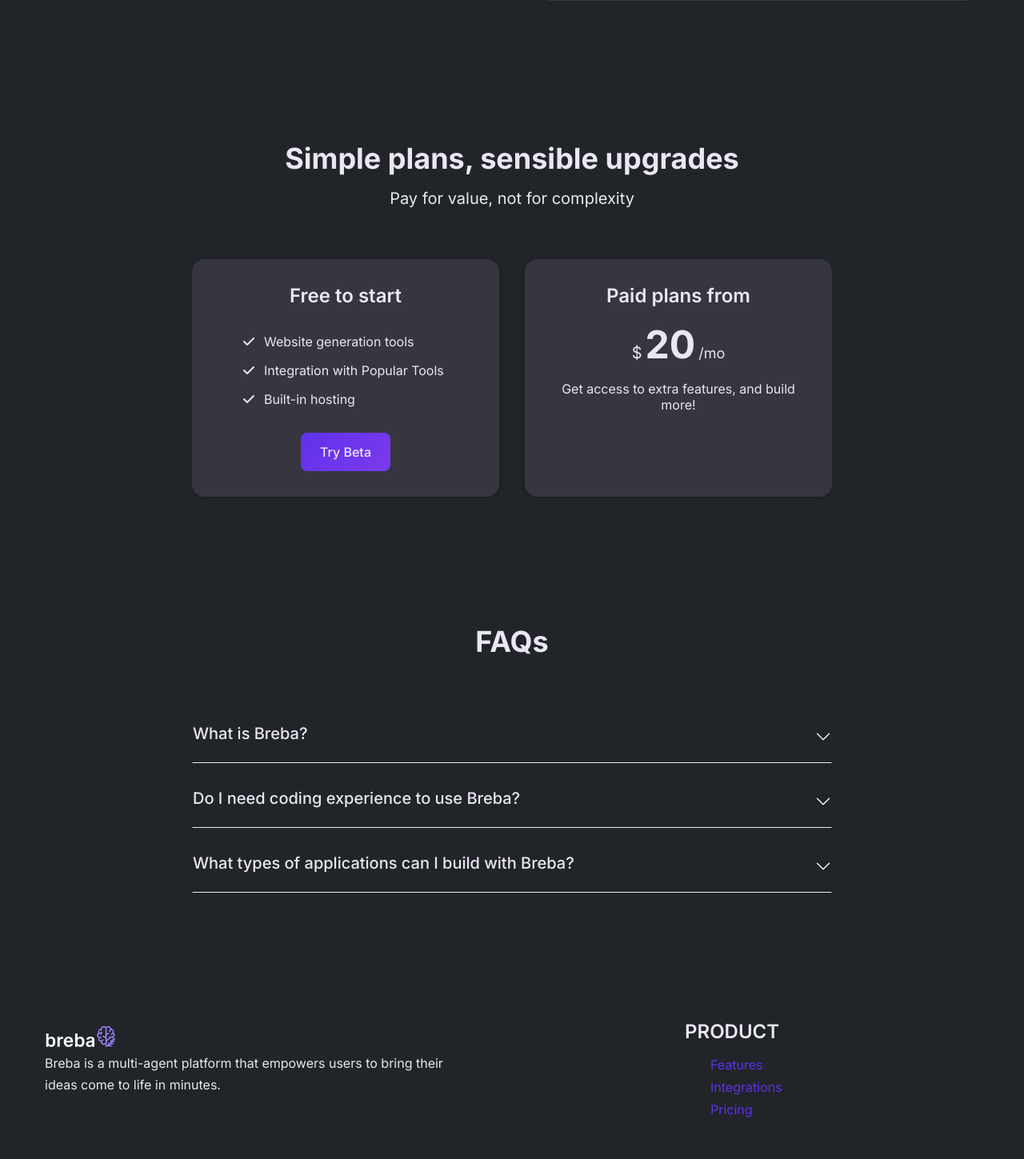
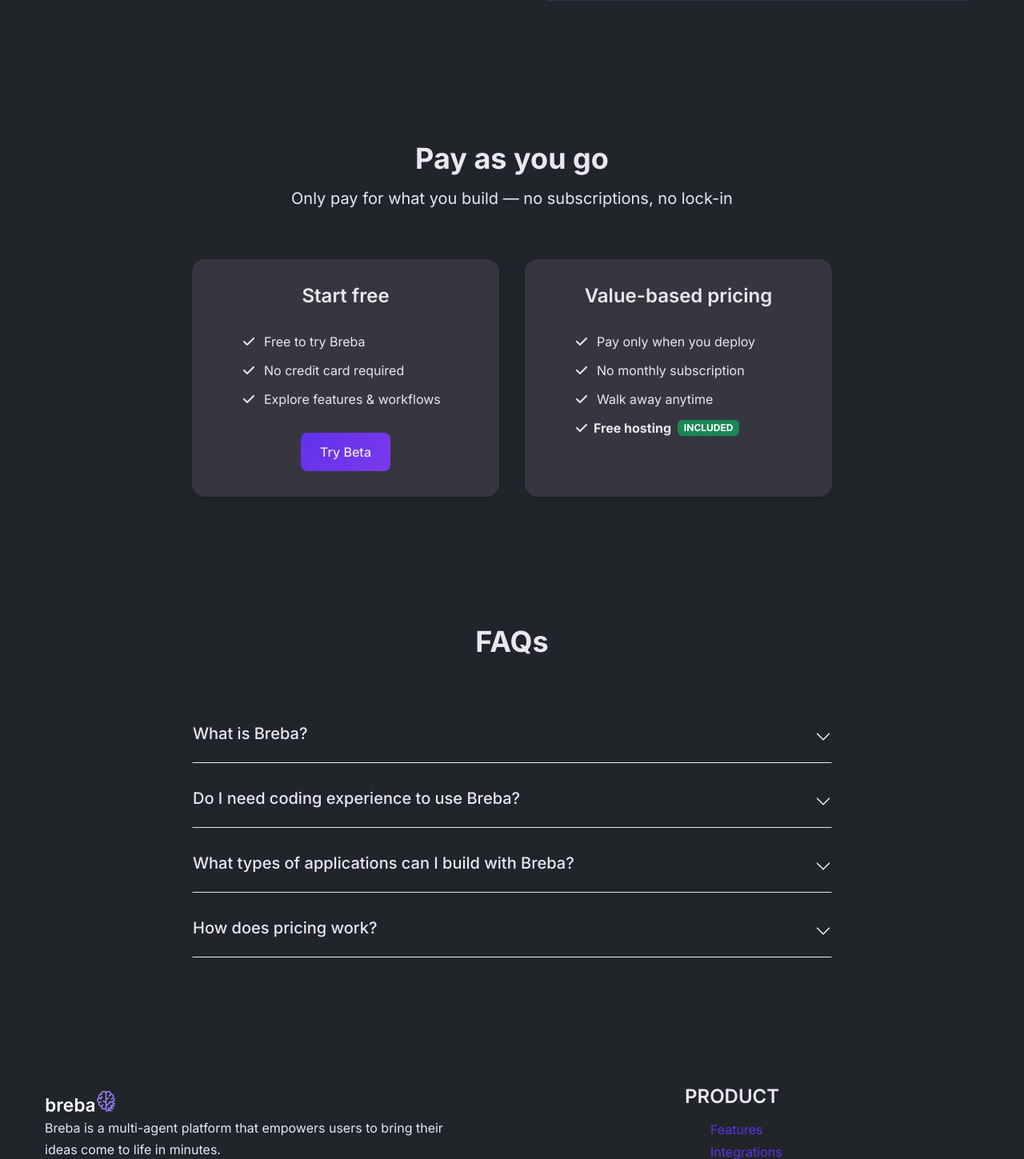
Before and after one commit to mhbrk/disc-site, a FastAPI app: page / in a window 1280 px wide. Shown: the part 2113-3562 px from the top of the page at 80% size. Run offline with FastAPI, Linux system fonts and the light colour scheme; parts of the project's set-up code (start-up, migrations or seed data) failed here and were passed over.

Commit message:
change to value based pricing

```diff
--- a/breba_app/templates/home.html
+++ b/breba_app/templates/home.html
@@ -397,35 +397,44 @@
 <section class="pricing" id="pricing">
     <div class="container">
         <div class="section-header">
-            <h2>Simple plans, sensible upgrades</h2>
-            <p>Pay for value, not for complexity</p>
+            <h2>Pay as you go</h2>
+            <p>Only pay for what you build — no subscriptions, no lock-in</p>
         </div>
 
         <div class="pricing-grid">
+            <!-- Free Credits -->
             <div class="pricing-card free">
                 <div class="pricing-header">
-                    <h3>Free to start</h3>
+                    <h3>Start free</h3>
                 </div>
                 <ul class="pricing-features">
-                    <li><i class="fas fa-check"></i>Website generation tools</li>
-                    <li><i class="fas fa-check"></i>Integration with Popular Tools</li>
-                    <li><i class="fas fa-check"></i>Built-in hosting</li>
+                    <li><i class="fas fa-check"></i>Free to try Breba</li>
+                    <li><i class="fas fa-check"></i>No credit card required</li>
+                    <li><i class="fas fa-check"></i>Explore features & workflows</li>
                 </ul>
                 <div class="d-flex justify-content-center">
-                    <button class="btn btn-primary join-waitlist-btn">Try Beta</button>
+                    <button class="btn btn-primary join-waitlist-btn">
+                        Try Beta
+                    </button>
                 </div>
             </div>
 
+            <!-- Usage Based -->
             <div class="pricing-card paid">
                 <div class="pricing-header">
-                    <h3>Paid plans from</h3>
-                    <div class="price">
-                        <span class="currency">$</span>
-                        <span class="amount">20</span>
-                        <span class="period">/mo</span>
-                    </div>
-                    <p>Get access to extra features, and build more!</p>
+                    <h3>Value-based pricing</h3>
                 </div>
+
+                <ul class="pricing-features">
+                    <li><i class="fas fa-check"></i>Pay only when you deploy</li>
+                    <li><i class="fas fa-check"></i>No monthly subscription</li>
+                    <li><i class="fas fa-check"></i>Walk away anytime</li>
+                    <li class="pricing-highlight d-flex align-items-center gap-2">
+                        <i class="fas fa-check"></i>
+                        <strong>Free hosting</strong><span class="badge bg-success text-uppercase">Included</span>
+                    </li>
+
+                </ul>
             </div>
         </div>
     </div>
@@ -483,6 +492,26 @@
                     <div class="accordion-body px-0">
                         <p>Breba is focused on creating small websites at this time, but we plan to expand in
                             the future.
+                        </p>
+                    </div>
+                </div>
+            </div>
+            <div class="accordion-item">
+                <div class="accordion-header" id="headingPricing">
+                    <button class="accordion-button collapsed px-0" type="button"
+                            data-bs-toggle="collapse"
+                            data-bs-target="#collapsePricing"
+                            aria-expanded="false"
+                            aria-controls="collapsePricing">
+                        <h5>How does pricing work?</h5>
+                    </button>
+                </div>
+                <div id="collapsePricing" class="accordion-collapse collapse">
+                    <div class="accordion-body px-0">
+                        <p>
+                            Breba uses value-based pricing. You can explore, generate, and iterate
+                            freely. You are only charged when you choose to deploy an app.
+                            If you don’t deploy, you don’t pay.
                         </p>
                     </div>
                 </div>
```
